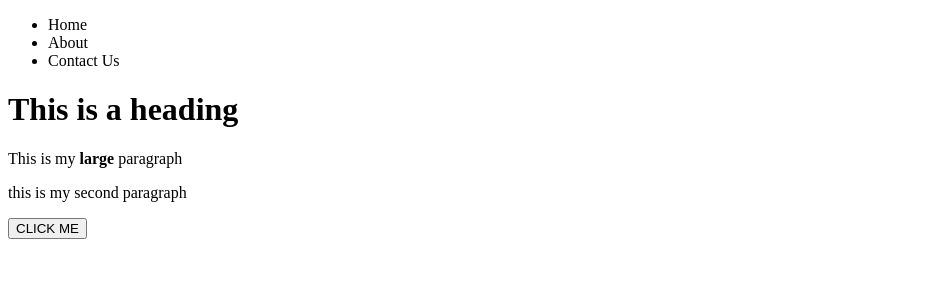
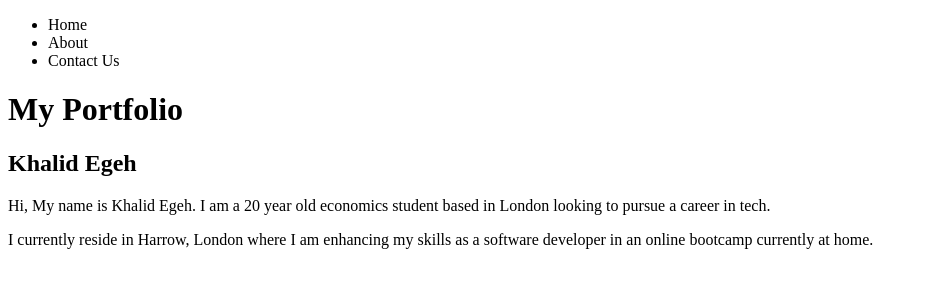
Before and after one commit to khalidegeh7/HTMLFirstLesson, a plain HTML site: page index.html in a window 1280 px wide. Shown: the whole page, without its empty margins (0-928 px from the left). Drawn offline with Linux system fonts and the light colour scheme.

Commit message:
Completed the HTML document

```diff
--- a/index.html
+++ b/index.html
@@ -20,14 +20,17 @@
 <main>
 
     <!--My headings -->
-    <h1>This is a heading</h1>
+    <h1>My Portfolio</h1>
+    <h2>Khalid Egeh</h2>
 
     <!-- My paragraphs -->
-    <p>This is my <b> large </b>paragraph</p> <p>this is my second paragraph</p>
+    <p>Hi, My name is Khalid Egeh. I am a 20 year old economics student based in London looking to pursue a career in tech.
+        <p>I currently reside in Harrow, London where I am enhancing my skills as a software developer in an online bootcamp currently at home.  </p>
+
 
 
     <!-- My buttons -->
-    <button>CLICK ME</button>
+
 </body>
 </html>
 </main>
```
